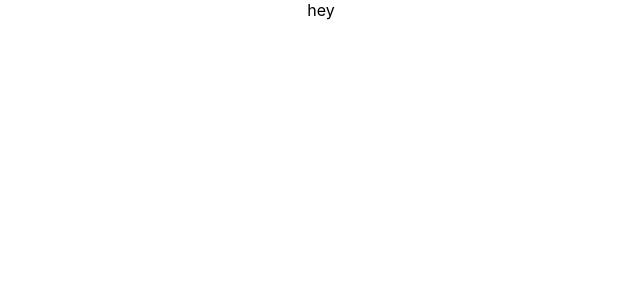
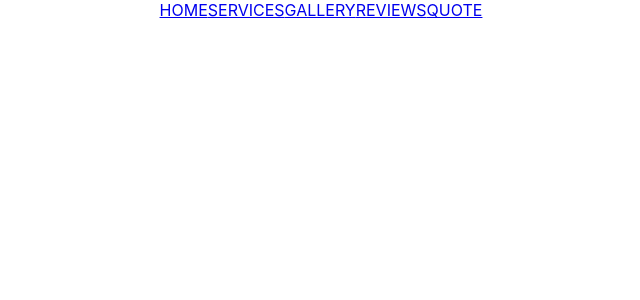
Before and after one commit to anthonyvigz/novacode, a React (Create React App) app in the folder novacode/: page / in a window 1280 px wide. Shown: the top 300 px of the page, without its empty margins (319-959 px from the left). Built offline with nearby package versions, Linux system fonts and the light colour scheme.

Commit message:
setup navbar view

```diff
--- a/novacode/src/App.js
+++ b/novacode/src/App.js
@@ -1,8 +1,13 @@
 import React from "react";
 import "./App.css";
+import NavBar from "./views/Navbar";
 
 function App() {
-  return <div className="App">hey</div>;
+  return (
+    <div className="App">
+      <NavBar />
+    </div>
+  );
 }
 
 export default App;
--- a/novacode/src/views/Navbar.jsx
+++ b/novacode/src/views/Navbar.jsx
@@ -1,9 +1,8 @@
-import React, { useState } from "react";
+import React from "react";
 
 export default function NavBar() {
   return (
     <nav>
-      <img className="showLogo" src={top ? logowhite : logo} alt="navLogo" />
       <div className="links">
         <a href="#home">HOME</a>
         <a href="#services">SERVICES</a>
```
